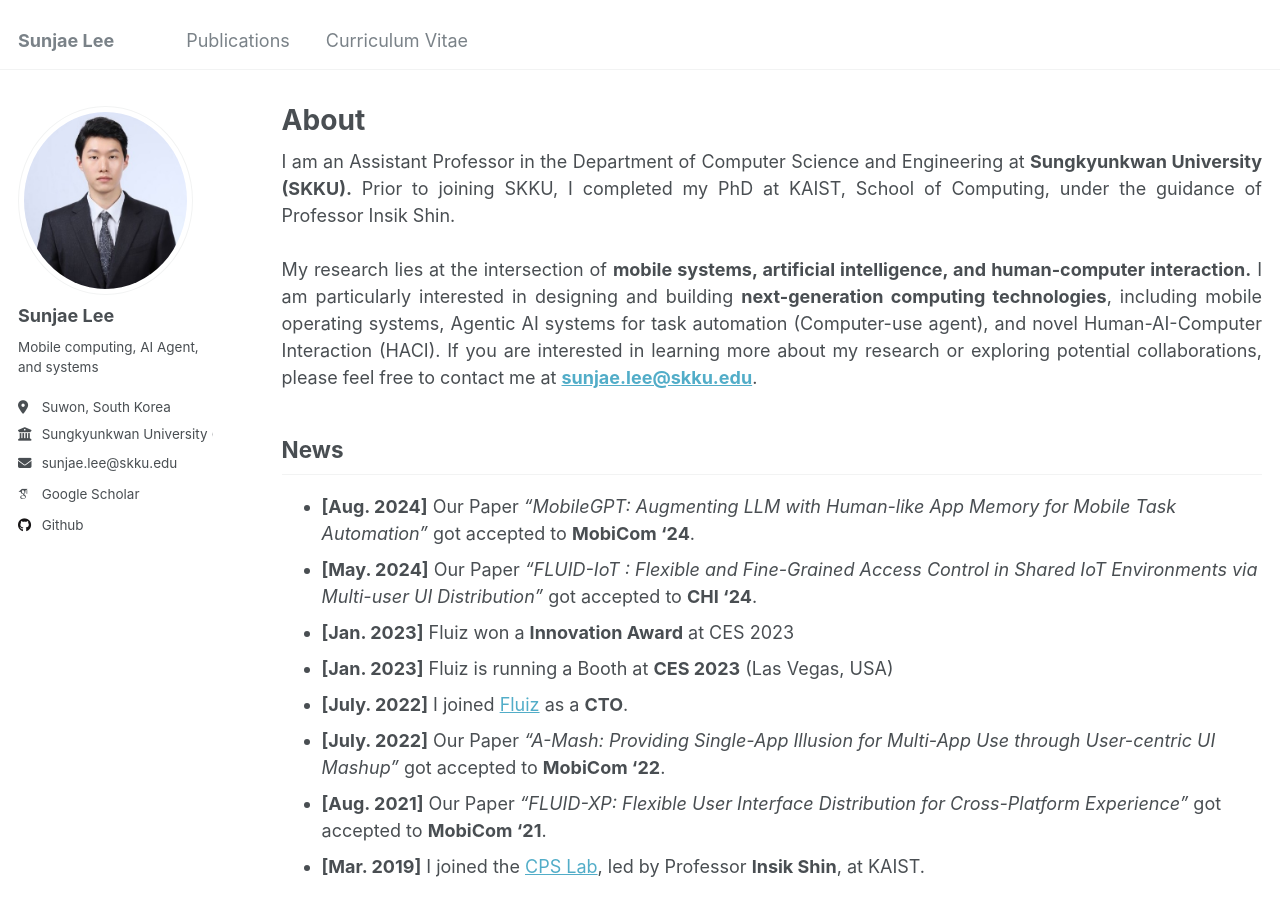
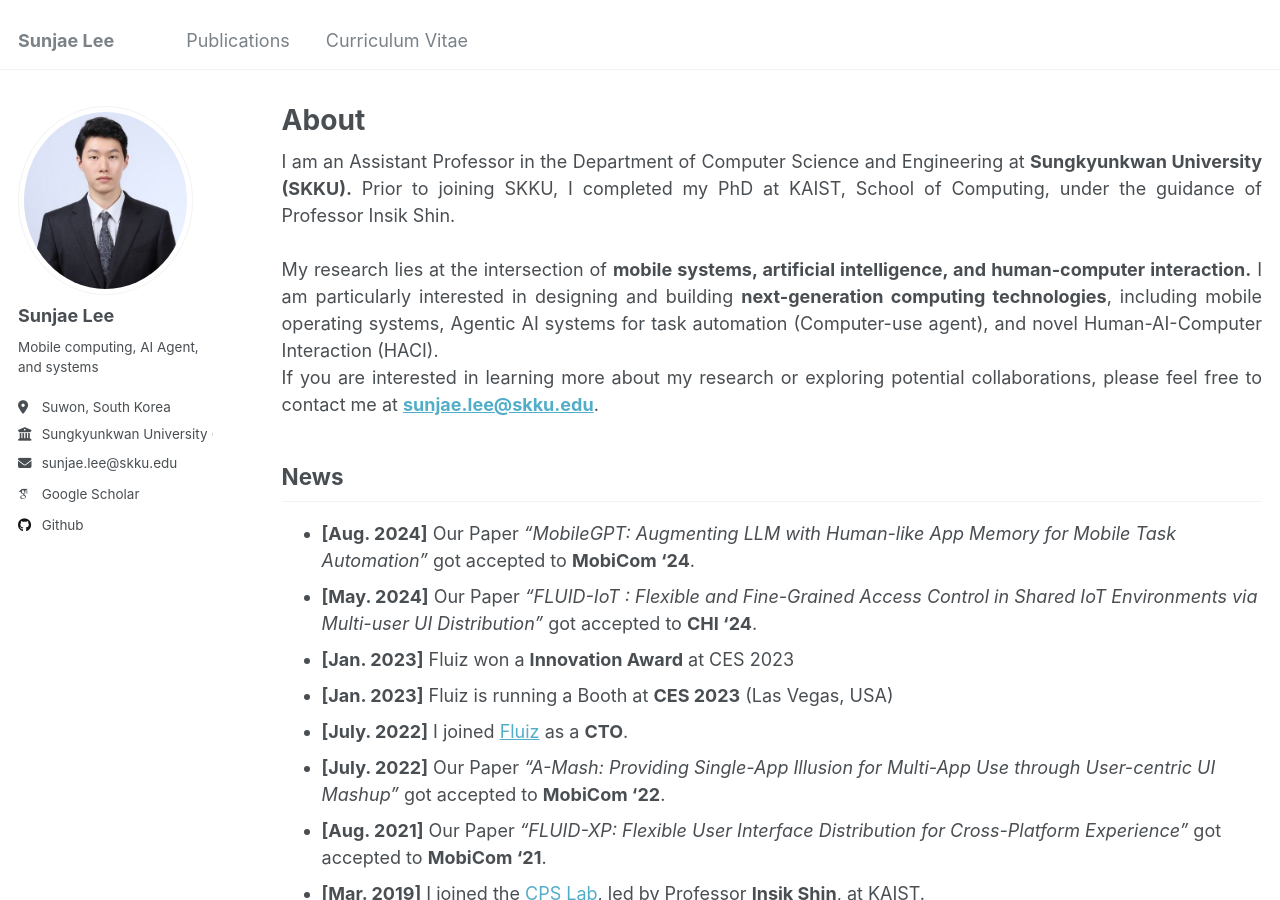
Before and after one commit to sunjae1294/sunjae1294.github.io, a Jekyll site: the page built from _pages/about.md, in a window 1280 px wide and 900 px high. Built offline with Jekyll 4.4.1, drawn with Linux system fonts in a browser that asks for light colours; some web fonts are replaced.

Commit message:
add some space at bio

```diff
--- a/_pages/about.md
+++ b/_pages/about.md
@@ -10,7 +10,9 @@ redirect_from:
 I am an Assistant Professor in the Department of Computer Science and Engineering at <strong>Sungkyunkwan University (SKKU).</strong> Prior to joining SKKU, I completed my PhD at KAIST, School of Computing, under the guidance of Professor Insik Shin.
 <br>
 <br>
-My research lies at the intersection of <strong>mobile systems, artificial intelligence, and human-computer interaction.</strong> I am particularly interested in designing and building <strong>next-generation computing technologies</strong>, including mobile operating systems, Agentic AI systems for task automation (Computer-use agent), and novel Human-AI-Computer Interaction (HACI). If you are interested in learning more about my research or exploring potential collaborations, please feel free to contact me at <a href="mailto:sunjae.lee@skku.edu"><strong>sunjae.lee@skku.edu</strong></a>.
+My research lies at the intersection of <strong>mobile systems, artificial intelligence, and human-computer interaction.</strong> I am particularly interested in designing and building <strong>next-generation computing technologies</strong>, including mobile operating systems, Agentic AI systems for task automation (Computer-use agent), and novel Human-AI-Computer Interaction (HACI).
+<br>
+If you are interested in learning more about my research or exploring potential collaborations, please feel free to contact me at <a href="mailto:sunjae.lee@skku.edu"><strong>sunjae.lee@skku.edu</strong></a>.
 </div>
 
 News
```
